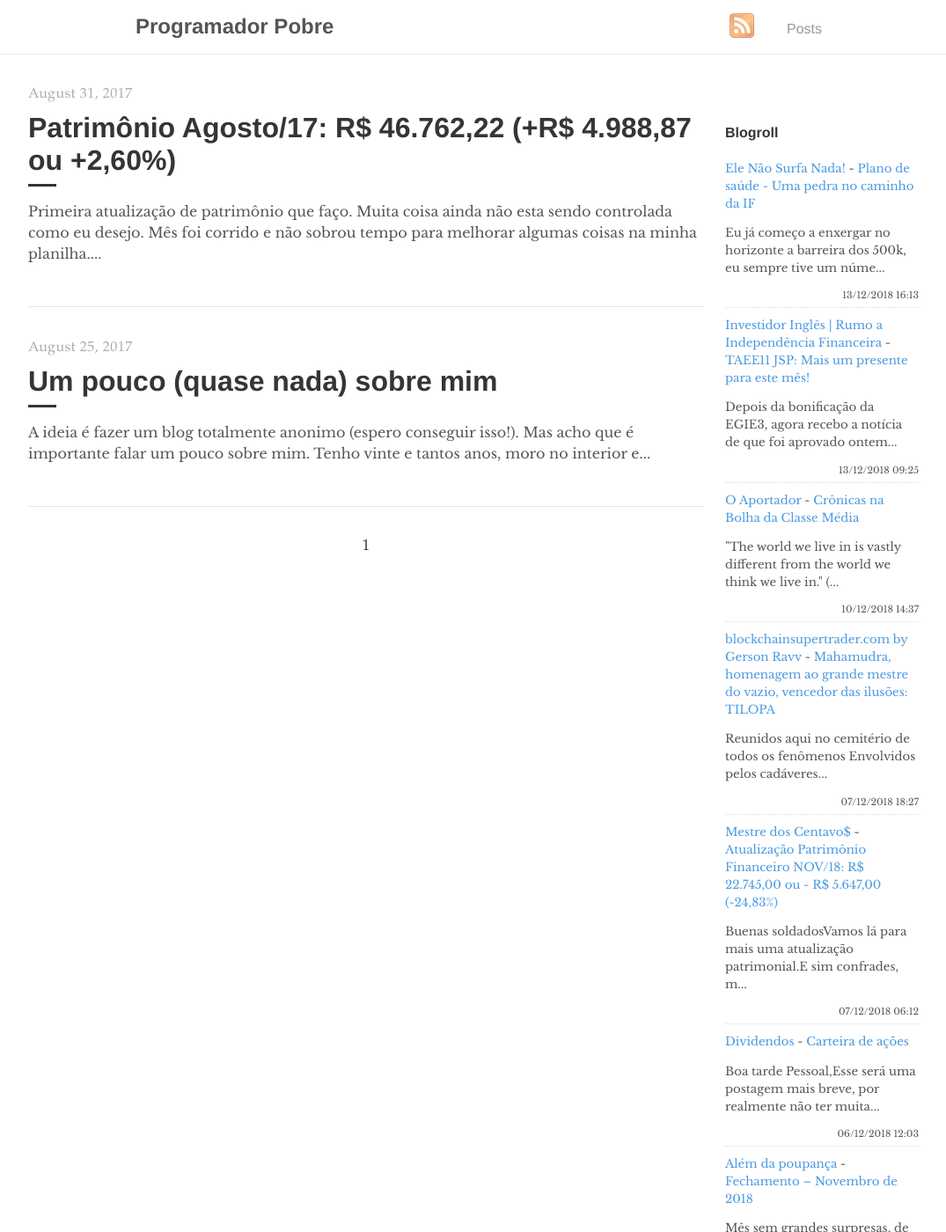
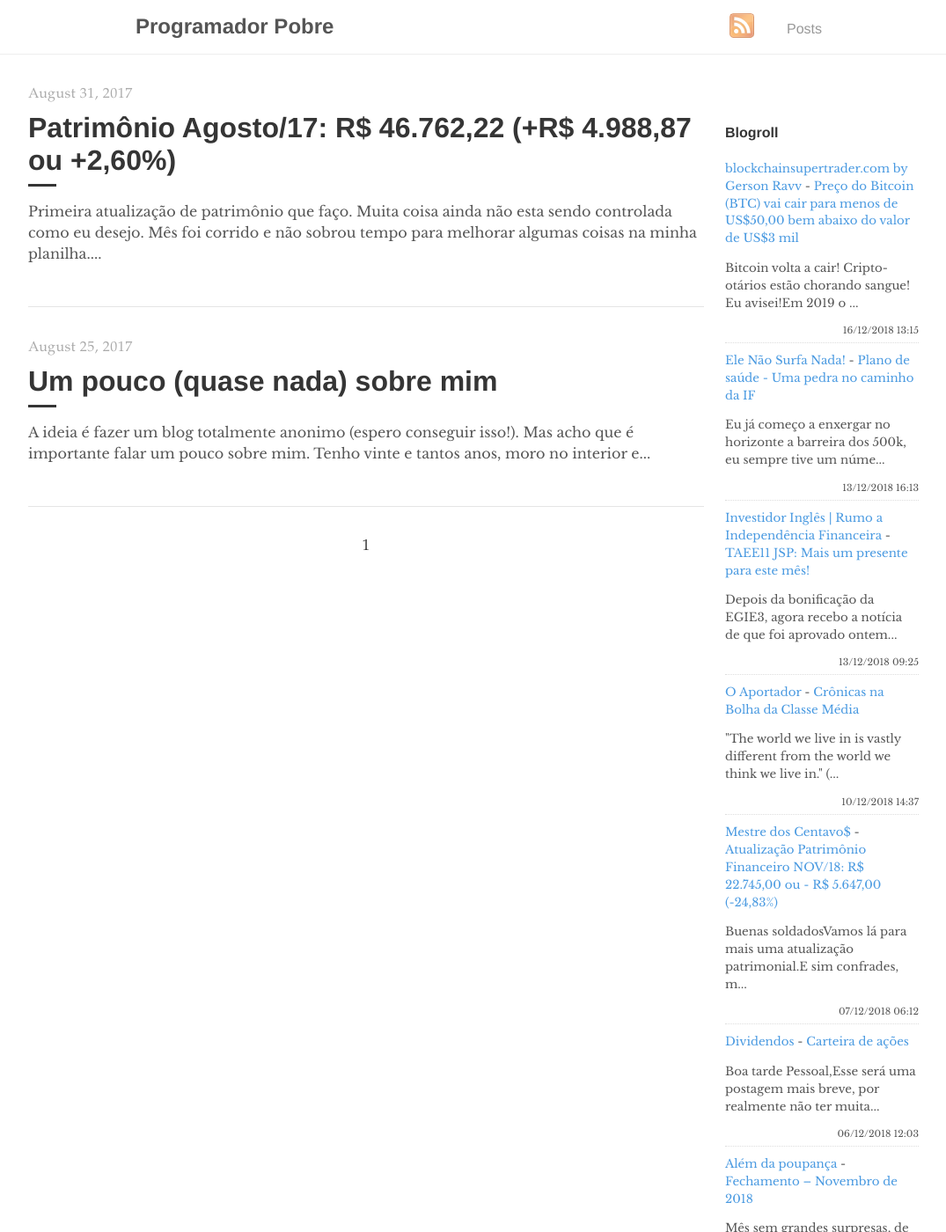
Before and after one commit to programadorpobre/programadorpobre.github.io, a Jekyll site: the page built from index.html, in a window 1280 px wide and 1400 px high. Shown: the whole window at 88% size, without its empty margins (96-1171 px from the left). Built offline with Jekyll 4.4.1, drawn with Linux system fonts in a browser that asks for light colours; the list of posts is cut into pages by our own code; comment, search, counter and statistics services are not loaded.

Commit message:
[ci skip] travis #498

```diff
--- a/_includes/feed-entries.html
+++ b/_includes/feed-entries.html
@@ -1,3 +1,8 @@
+<div class="feed-entry">
+    <a class="feed-entry-site-name" href="http://www.blockchainsupertrader.com/">blockchainsupertrader.com by Gerson Ravv</a> - <a class="feed-entry-title" href="http://www.blockchainsupertrader.com/2018/12/preco-do-bitcoin-btc-vai-cair-para.html">Preço do Bitcoin (BTC) vai cair para menos de US$50,00 bem abaixo do valor de US$3 mil</a>
+    <p class="feed-entry-summary">Bitcoin volta a cair! Cripto-otários estão chorando sangue! Eu avisei!Em 2019 o ...</p>
+    <time datetime="2018-12-16T13:15:00.001-02:00">16/12/2018 13:15</time>
+</div>
 <div class="feed-entry">
     <a class="feed-entry-site-name" href="https://elenaosurfanada.blogspot.com/">Ele Não Surfa Nada!</a> - <a class="feed-entry-title" href="https://elenaosurfanada.blogspot.com/2018/12/plano-de-saude-uma-pedra-no-caminho-da.html">Plano de saúde - Uma pedra no caminho da IF</a>
     <p class="feed-entry-summary">Eu já começo a enxergar no horizonte a barreira dos 500k, eu sempre tive um núme...</p>
@@ -12,11 +17,6 @@
     <a class="feed-entry-site-name" href="https://oaportadorfinanceiro.blogspot.com/">O Aportador</a> - <a class="feed-entry-title" href="https://oaportadorfinanceiro.blogspot.com/2018/12/cronicas-na-bolha-da-classe-media.html">Crônicas na Bolha da Classe Média</a>
     <p class="feed-entry-summary">"The world we live in is vastly different from the world we think we live in." (...</p>
     <time datetime="2018-12-10T14:37:00.001-02:00">10/12/2018 14:37</time>
-</div>
-<div class="feed-entry">
-    <a class="feed-entry-site-name" href="http://www.blockchainsupertrader.com/">blockchainsupertrader.com by Gerson Ravv</a> - <a class="feed-entry-title" href="http://www.blockchainsupertrader.com/2018/12/mahamudra-homenagem-ao-grande-mestre-do.html">Mahamudra, homenagem ao grande mestre do vazio, vencedor das ilusões: TILOPA</a>
-    <p class="feed-entry-summary">Reunidos aqui no cemitério de todos os fenômenos&nbsp;Envolvidos pelos cadáveres...</p>
-    <time datetime="2018-12-07T18:27:00.001-02:00">07/12/2018 18:27</time>
 </div>
 <div class="feed-entry">
     <a class="feed-entry-site-name" href="https://mestredoscentavos.blogspot.com/">Mestre dos Centavo$</a> - <a class="feed-entry-title" href="https://mestredoscentavos.blogspot.com/2018/12/atualizacao-patrimonio-financeiro-nov18.html">Atualização Patrimônio Financeiro NOV/18: R$ 22.745,00 ou - R$ 5.647,00 (-24,83%)</a>
```
